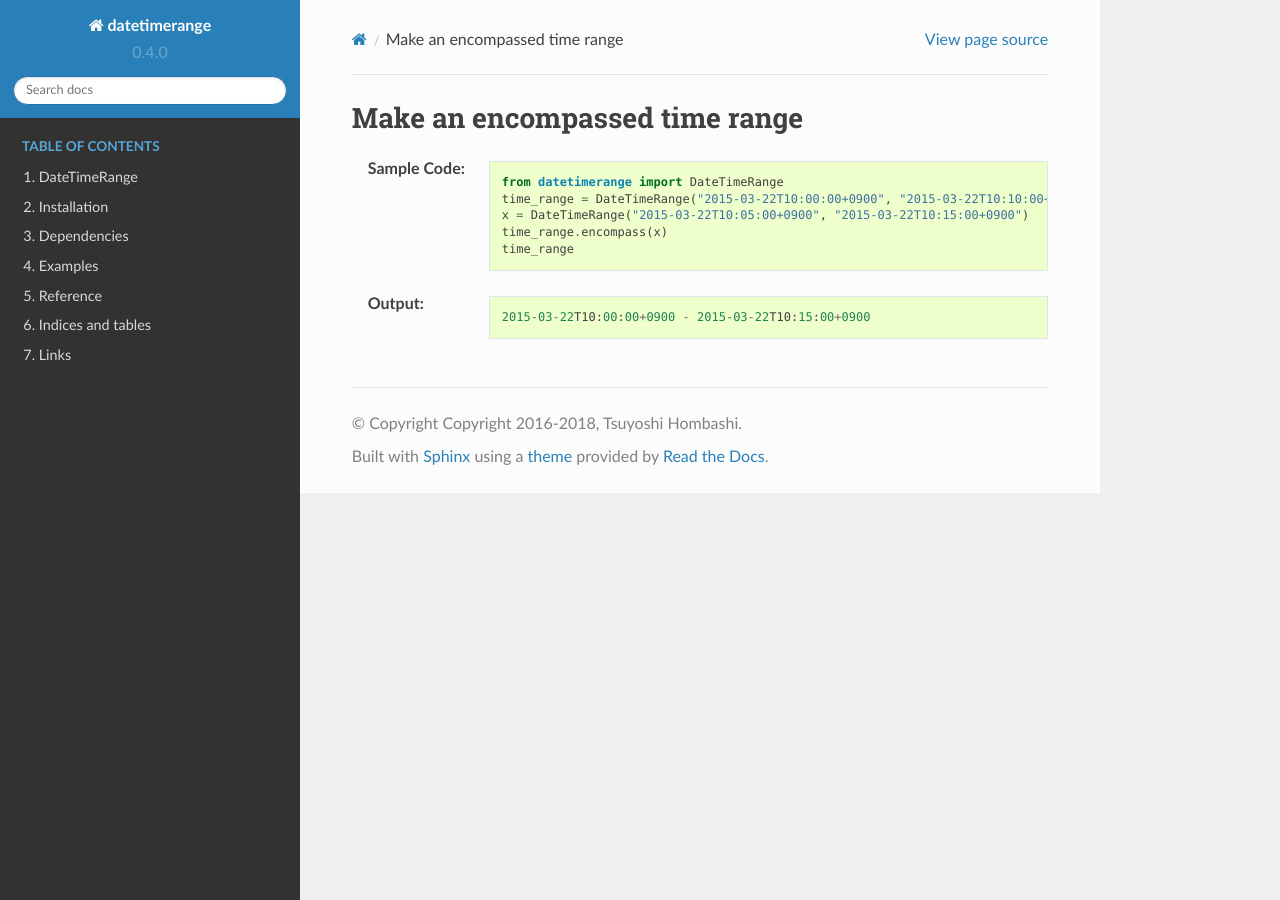
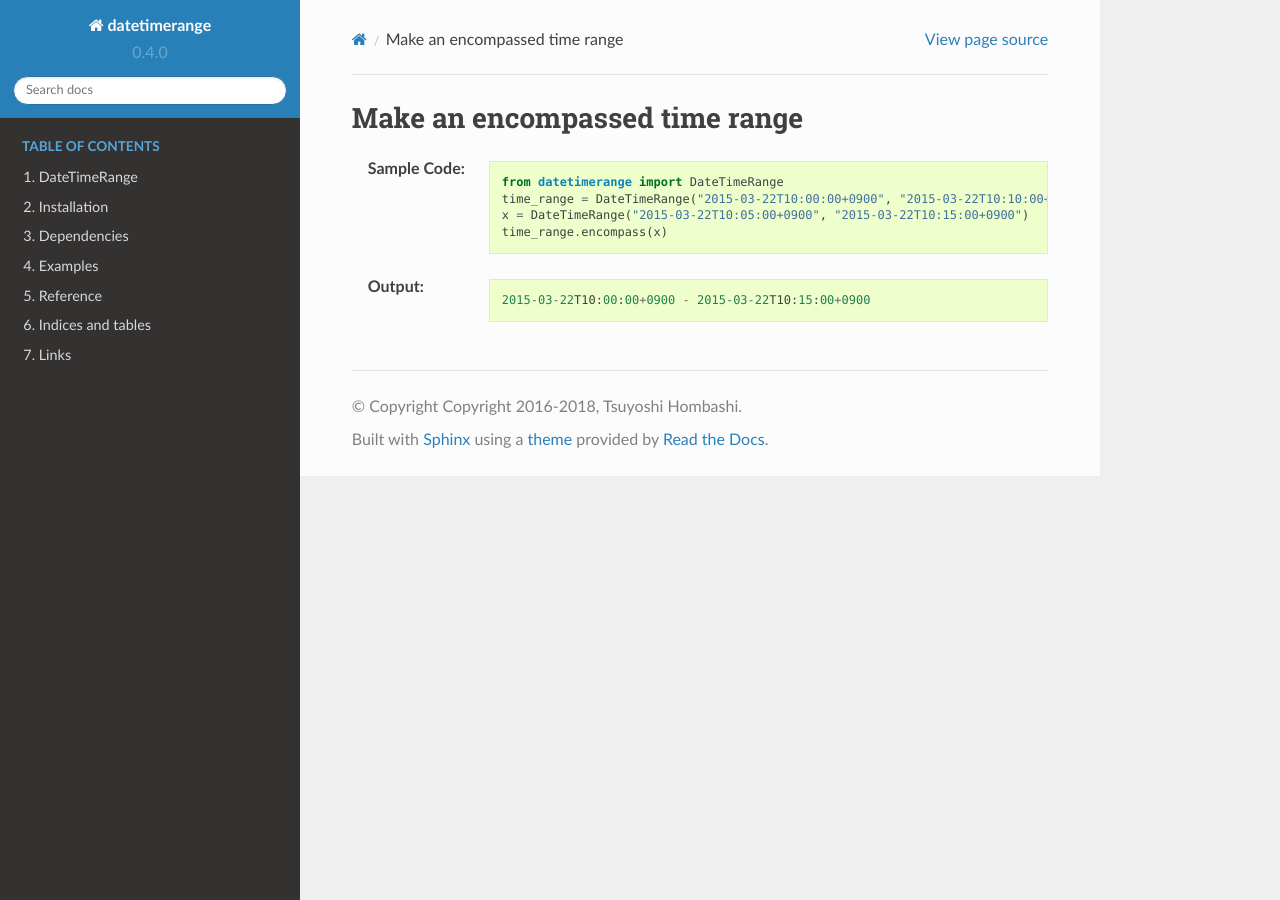
Before and after one commit to thombashi/DateTimeRange, a Sphinx documentation site: the page built from docs/pages/examples/Make_an_encompassed_time_range.rst, in a window 1280 px wide. Built offline with Sphinx 7.4.7 and the Read the Docs theme 2.0.0, drawn with Linux system fonts in a browser that asks for light colours.

Commit message:
Update docs

```diff
--- a/docs/pages/examples/Make_an_encompassed_time_range.rst
+++ b/docs/pages/examples/Make_an_encompassed_time_range.rst
@@ -7,7 +7,6 @@ Make an encompassed time range
         time_range = DateTimeRange("2015-03-22T10:00:00+0900", "2015-03-22T10:10:00+0900")
         x = DateTimeRange("2015-03-22T10:05:00+0900", "2015-03-22T10:15:00+0900")
         time_range.encompass(x)
-        time_range
 
 :Output:
     ::
--- a/docs/pages/examples/Make_an_intersected_time_range.rst
+++ b/docs/pages/examples/Make_an_intersected_time_range.rst
@@ -7,7 +7,6 @@ Make an intersected time range
         time_range = DateTimeRange("2015-03-22T10:00:00+0900", "2015-03-22T10:10:00+0900")
         x = DateTimeRange("2015-03-22T10:05:00+0900", "2015-03-22T10:15:00+0900")
         time_range.intersection(x)
-        time_range
 
 :Output:
     ::
--- a/docs/pages/examples/Truncate_time_range.rst
+++ b/docs/pages/examples/Truncate_time_range.rst
@@ -4,11 +4,13 @@ Truncate time range
     .. code:: python
 
         from datetimerange import DateTimeRange
+
         time_range = DateTimeRange("2015-03-22T10:00:00+0900", "2015-03-22T10:10:00+0900")
         time_range.is_output_elapse = True
-        print "before truncate: ", time_range
+        print("before truncate: ", time_range)
+
         time_range.truncate(10)
-        print "after truncate:  ", time_range
+        print("after truncate:  ", time_range)
 
 :Output:
     ::
```
Also changed, not shown: docs/pages/examples/Test_whether_a_value_within_the_time_range.rst (+4 -3 lines).
